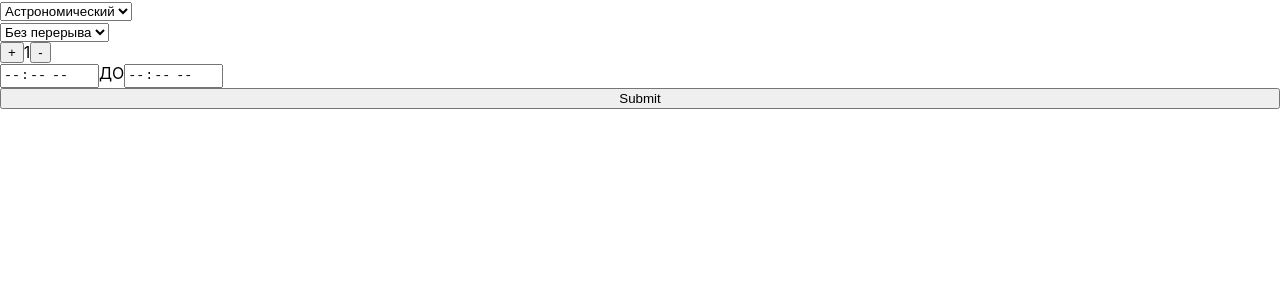
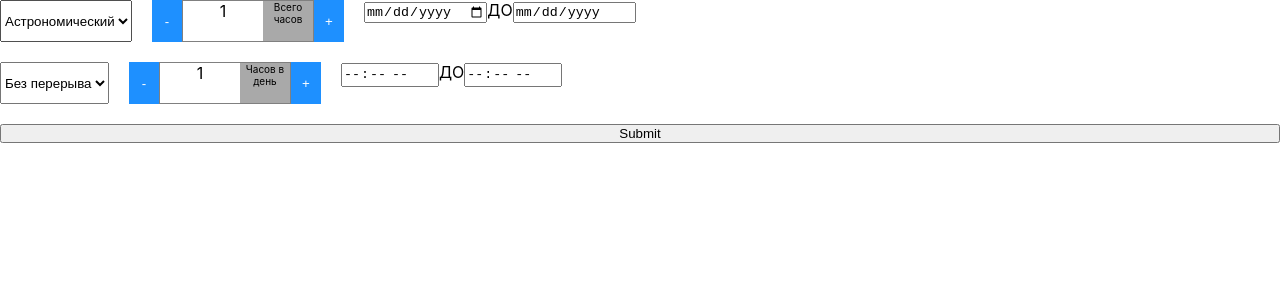
Before and after one commit to maskal2719/phoenix, a React (Create React App) app: page / in a window 1280 px wide. Shown: the top 300 px of the page. Built offline with nearby package versions, Linux system fonts and the light colour scheme.

Commit message:
refactor

```diff
--- a/src/App.css
+++ b/src/App.css
@@ -1,38 +1,5 @@
-.App {
-  text-align: center;
+* {
+  padding: 0;
+  margin: 0;
+  box-sizing: border-box;
 }
-
-.App-logo {
-  height: 40vmin;
-  pointer-events: none;
-}
-
-@media (prefers-reduced-motion: no-preference) {
-  .App-logo {
-    animation: App-logo-spin infinite 20s linear;
-  }
-}
-
-.App-header {
-  background-color: #282c34;
-  min-height: 100vh;
-  display: flex;
-  flex-direction: column;
-  align-items: center;
-  justify-content: center;
-  font-size: calc(10px + 2vmin);
-  color: white;
-}
-
-.App-link {
-  color: #61dafb;
-}
-
-@keyframes App-logo-spin {
-  from {
-    transform: rotate(0deg);
-  }
-  to {
-    transform: rotate(360deg);
-  }
-}
--- a/src/App.js
+++ b/src/App.js
@@ -1,32 +1,43 @@
 import "./App.css";
 import { useState } from "react";
+import SuperButton from "./componets /SuperButton/SuperButton";
+import DisplayValue from "./componets /DisplayValue/DisplayValue";
+import SuperSelect from "./componets /SuperSelect/SuperSelect";
+import SuperInput from "./componets /SuperInput/SuperInput";
+import { breaksTimeOptions, typeTimeOptions } from "./common/data/data";
 
 function App() {
   const time = new Date();
+  time.setHours(7, 0);
   const [typeTime, setTypeTime] = useState("astronomic");
   const [hoursPerDay, setHoursPerDay] = useState(1);
   const [endLessonTime, setEndLessonTime] = useState(time);
   const [previousBreakTime, setPreviousBreakTime] = useState(0);
-  time.setHours(7, 0);
   const startLessonTime = new Date();
   startLessonTime.setHours(7, 0);
+
+  const startLessonToNormalType = startLessonTime.toLocaleTimeString([], {
+    hour: "2-digit",
+    minute: "2-digit",
+  });
+  const endLessonToNormalType = endLessonTime.toLocaleTimeString([], {
+    hour: "2-digit",
+    minute: "2-digit",
+  });
+  const timeToAdd = typeTime === "academ" ? 45 : 60;
 
   typeTime === "academ" ? time.setHours(7, 45) : time.setHours(8, 0);
 
   const handlePlusTime = () => {
-    const timeToAdd = typeTime === "academ" ? 45 : 60;
     const newTime = new Date(endLessonTime.getTime() + timeToAdd * 60000);
     setEndLessonTime(newTime);
     setHoursPerDay((prevState) => prevState + 1);
   };
   const handleMinusTime = () => {
-    const timeToAdd = typeTime === "academ" ? 45 : 60;
-    const newTime = new Date(endLessonTime.getTime() - timeToAdd * 60000); // Прибавляем минуты в миллисекундах
+    const newTime = new Date(endLessonTime.getTime() - timeToAdd * 60000);
     setEndLessonTime(newTime);
     setHoursPerDay((prevState) => prevState - 1);
   };
-
-  console.log(endLessonTime);
 
   const typeTimeChange = (e) => {
     const currentValue = e.currentTarget.value;
@@ -53,45 +64,47 @@ function App() {
   };
 
   return (
-    <div style={{ display: "flex", flexDirection: "column" }}>
-      <div>
-        <select defaultValue={typeTime} onChange={typeTimeChange}>
-          <option value="astronomic">Астрономический</option>
-          <option value="academ">Академический</option>
-        </select>
-      </div>
-      <div>
-        <select onChange={changeAddBreakToEndLessonTime}>
-          <option value="0">Без перерыва</option>
-          <option value="5">5</option>
-          <option value="10">10</option>
-          <option value="20">20</option>
-        </select>
-
+    <div style={{ display: "flex", flexDirection: "column", gap: "20px" }}>
+      <div style={{ display: "flex", gap: "20px" }}>
+        <SuperSelect
+          defaultValue={typeTime}
+          callback={typeTimeChange}
+          options={typeTimeOptions}
+        />
         <div style={{ display: "flex" }}>
-          <button onClick={handlePlusTime}>+</button>
-          <div>{hoursPerDay}</div>
-          <button onClick={handleMinusTime}>-</button>
+          <SuperButton callBack={handleMinusTime}>-</SuperButton>
+          <DisplayValue displayValue={hoursPerDay} spanValue={"Всего часов"} />
+          <SuperButton callBack={handlePlusTime}>+</SuperButton>
+        </div>
+        <div>
+          <SuperInput typeInput={"date"} />
+          <span>ДО</span>
+          <SuperInput typeInput={"date"} readonly={true} />
         </div>
       </div>
-      <div>
-        <input
-          readOnly
-          type="time"
-          value={startLessonTime.toLocaleTimeString([], {
-            hour: "2-digit",
-            minute: "2-digit",
-          })}
+      <div style={{ display: "flex", gap: "20px" }}>
+        <SuperSelect
+          callback={changeAddBreakToEndLessonTime}
+          options={breaksTimeOptions}
         />
-        <span>ДО</span>
-        <input
-          readOnly
-          type="time"
-          value={endLessonTime.toLocaleTimeString([], {
-            hour: "2-digit",
-            minute: "2-digit",
-          })}
-        />
+        <div style={{ display: "flex" }}>
+          <SuperButton callBack={handleMinusTime}>-</SuperButton>
+          <DisplayValue displayValue={hoursPerDay} spanValue={"Часов в день"} />
+          <SuperButton callBack={handlePlusTime}>+</SuperButton>
+        </div>
+        <div>
+          <SuperInput
+            readonly={true}
+            typeInput={"time"}
+            value={startLessonToNormalType}
+          />
+          <span>ДО</span>
+          <SuperInput
+            readonly={true}
+            typeInput={"time"}
+            value={endLessonToNormalType}
+          />
+        </div>
       </div>
       <input type="submit" />
     </div>
--- /dev/null
+++ b/src/common/data/data.js
@@ -0,0 +1,11 @@
+export const typeTimeOptions = [
+  { value: "astronomic", name: "Астрономический" },
+  { value: "academ", name: "Академический" },
+];
+export const breaksTimeOptions = [
+  { value: 0, name: "Без перерыва" },
+  { value: 5, name: "5" },
+  { value: 10, name: "10" },
+  { value: 20, name: "20" },
+  { value: 30, name: "30" },
+];
--- /dev/null
+++ b/src/componets /DisplayValue/DisplayValue.jsx
@@ -0,0 +1,13 @@
+import React from "react";
+import s from "../DisplayValue/DisplayValue.module.css";
+
+const DisplayValue = ({ displayValue, spanValue }) => {
+  return (
+    <div className={s.display}>
+      <span className={s.value}>{displayValue}</span>
+      <span className={s.span}>{spanValue}</span>
+    </div>
+  );
+};
+
+export default DisplayValue;
--- /dev/null
+++ b/src/componets /DisplayValue/DisplayValue.module.css
@@ -0,0 +1,20 @@
+.display {
+    display: flex;
+    align-items: center;
+    border: 1px solid grey;
+}
+
+.value {
+
+    width: 80px;
+    height: 40px;
+    text-align: center;
+}
+
+.span {
+    max-width: 50px;
+    height: 100%;
+    font-size: 10px;
+    text-align: center;
+    background-color: darkgrey;
+}
--- a/src/componets /SuperButton/SuperButton.jsx
+++ b/src/componets /SuperButton/SuperButton.jsx
@@ -1,8 +1,12 @@
 import React from "react";
-import s from "SuperButton.module.css";
+import s from "../SuperButton/SuperButton.module.css";
 
 const SuperButton = ({ callBack, children }) => {
-  return <button onClick={callBack}>{children}</button>;
+  return (
+    <button className={s.button} onClick={callBack}>
+      {children}
+    </button>
+  );
 };
 
 export default SuperButton;
--- a/src/componets /SuperButton/SuperButton.module.css
+++ b/src/componets /SuperButton/SuperButton.module.css
@@ -0,0 +1,7 @@
+.button {
+    width: 30px;
+    height: 100%;
+    background-color: dodgerblue;
+    border: none;
+    color: white;
+}
--- a/src/componets /SuperInput/SuperInput.jsx
+++ b/src/componets /SuperInput/SuperInput.jsx
@@ -1,7 +1,14 @@
 import React from "react";
 
-const SuperInput = (children, value, type, callback) => {
-  return <input type={type} value={1} onChange={callback} />;
+const SuperInput = ({ value, typeInput, callback, readonly }) => {
+  return (
+    <input
+      readOnly={readonly}
+      type={typeInput}
+      value={value}
+      onChange={callback}
+    />
+  );
 };
 
 export default SuperInput;
--- /dev/null
+++ b/src/componets /SuperSelect/SuperSelect.jsx
@@ -0,0 +1,13 @@
+import React from "react";
+
+const SuperSelect = ({ callback, defaultValue, options }) => {
+  return (
+    <select defaultValue={defaultValue} onChange={callback}>
+      {options.map((el) => (
+        <option value={el.value}>{el.name}</option>
+      ))}
+    </select>
+  );
+};
+
+export default SuperSelect;
```
